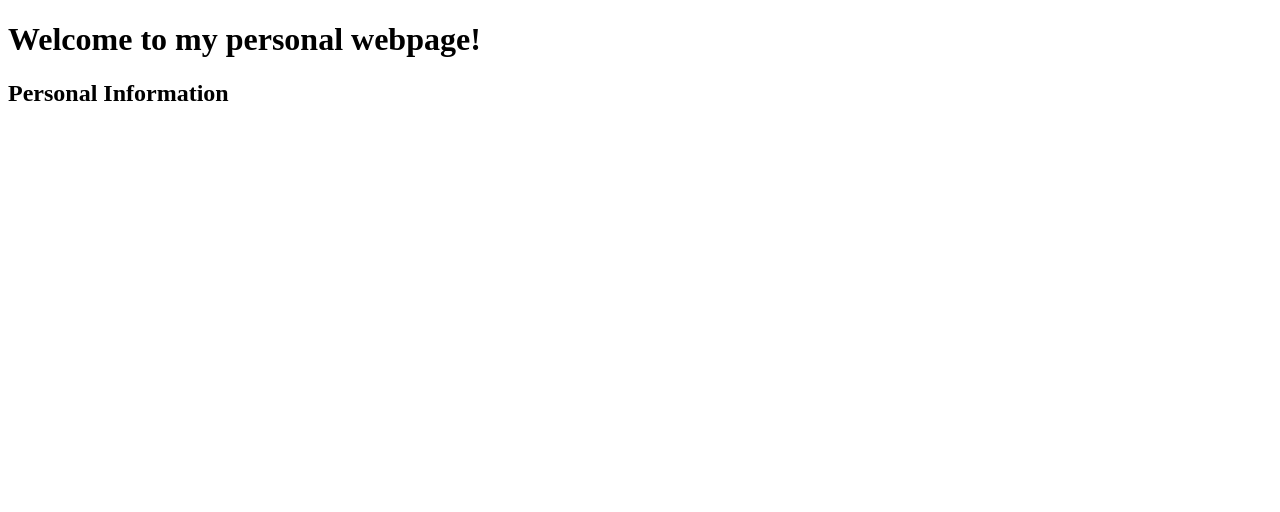
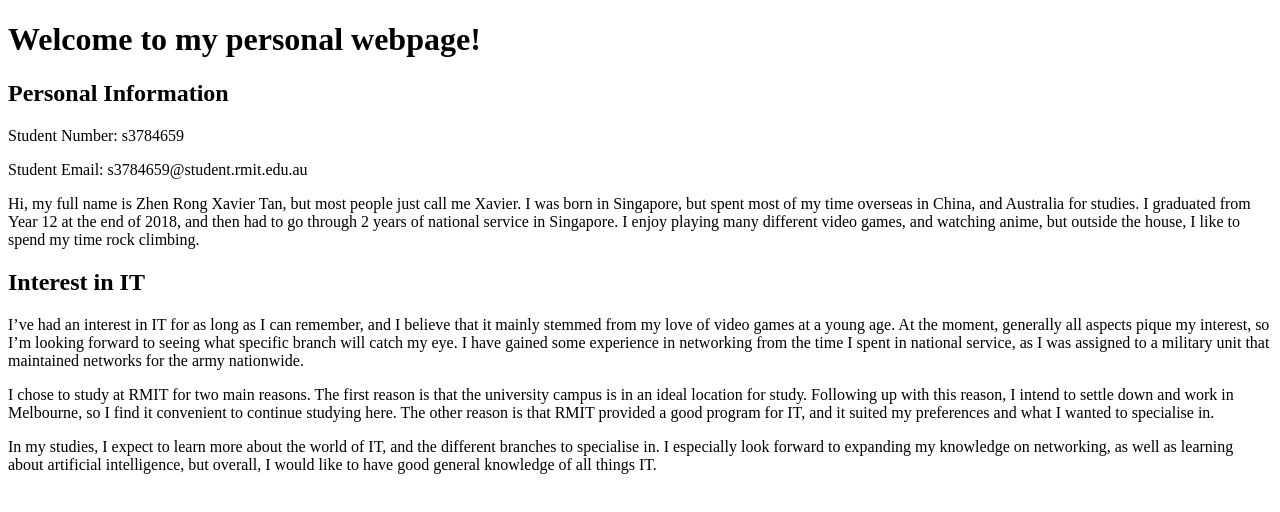
Before and after one commit to TZRX/xavier-t-webpage, a plain HTML site: page index.html in a window 1280 px wide. Drawn offline with Linux system fonts and the light colour scheme.

Commit message:
Update index.html

```diff
--- a/index.html
+++ b/index.html
@@ -9,9 +9,32 @@
     <h1>
       Welcome to my personal webpage!
     </h1>
+
     <h2>
        Personal Information
     </h2>
+	<p>
+		Student Number: s3784659
+	</p>
+	<p>
+		Student Email: s3784659@student.rmit.edu.au
+	</p>
+	<p>
+		Hi, my full name is Zhen Rong Xavier Tan, but most people just call me Xavier. I was born in Singapore, but spent most of my time overseas in China, and Australia for studies. I graduated from Year 12 at the end of 2018, and then had to go through 2 years of national service in Singapore. I enjoy playing many different video games, and watching anime, but outside the house, I like to spend my time rock climbing.
+	</p>
+
+	<h2>
+		Interest in IT
+	</h2>
+	<p>
+		I’ve had an interest in IT for as long as I can remember, and I believe that it mainly stemmed from my love of video games at a young age. At the moment, generally all aspects pique my interest, so I’m looking forward to seeing what specific branch will catch my eye. I have gained some experience in networking from the time I spent in national service, as I was assigned to a military unit that maintained networks for the army nationwide.
+	</p>
+	<p>
+		I chose to study at RMIT for two main reasons. The first reason is that the university campus is in an ideal location for study. Following up with this reason, I intend to settle down and work in Melbourne, so I find it convenient to continue studying here. The other reason is that RMIT provided a good program for IT, and it suited my preferences and what I wanted to specialise in.
+	</p>
+	<p>
+		In my studies, I expect to learn more about the world of IT, and the different branches to specialise in. I especially look forward to expanding my knowledge on networking, as well as learning about artificial intelligence, but overall, I would like to have good general knowledge of all things IT.
+	</p>
   </body>
 
 </html>
```
